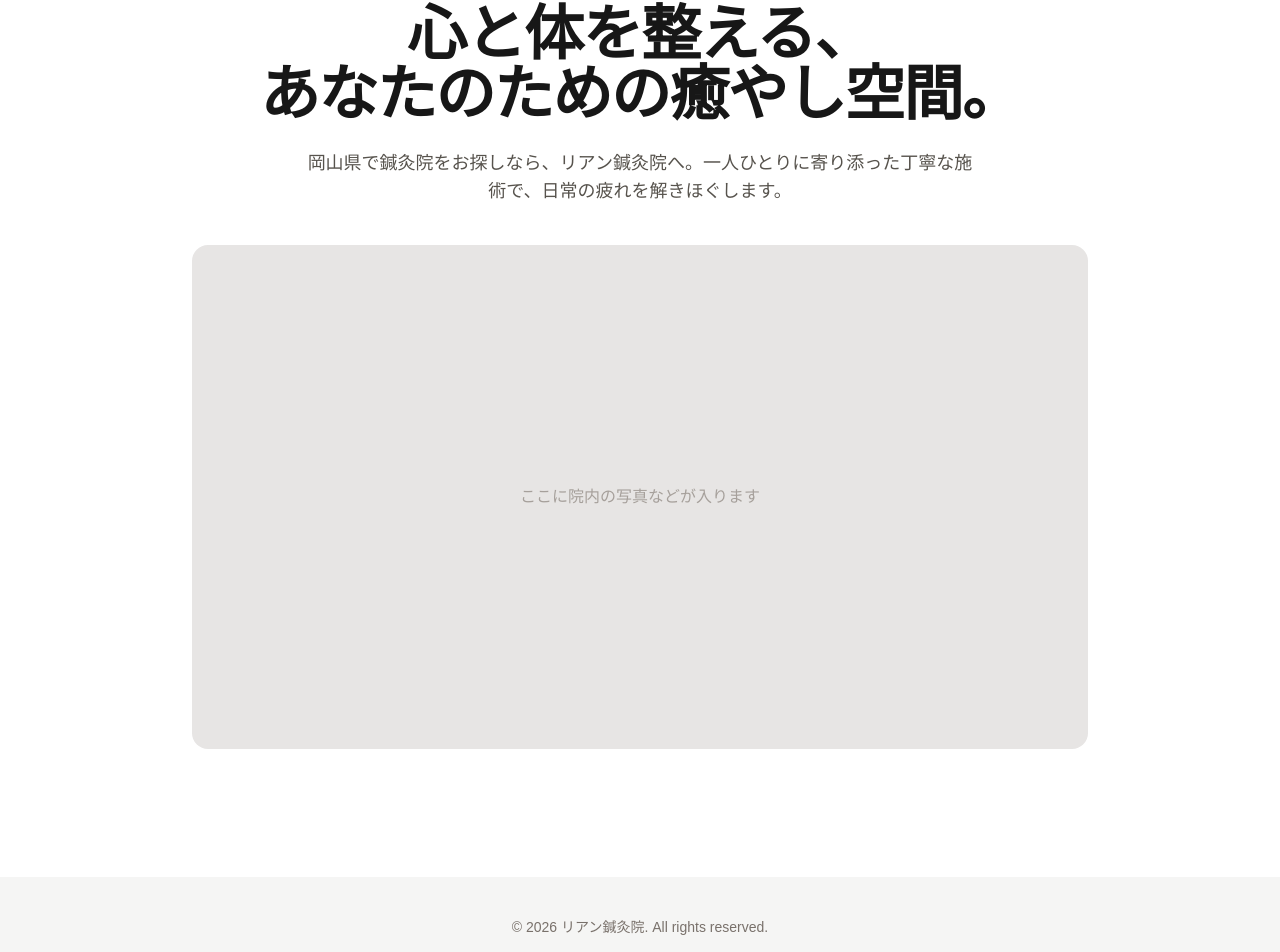
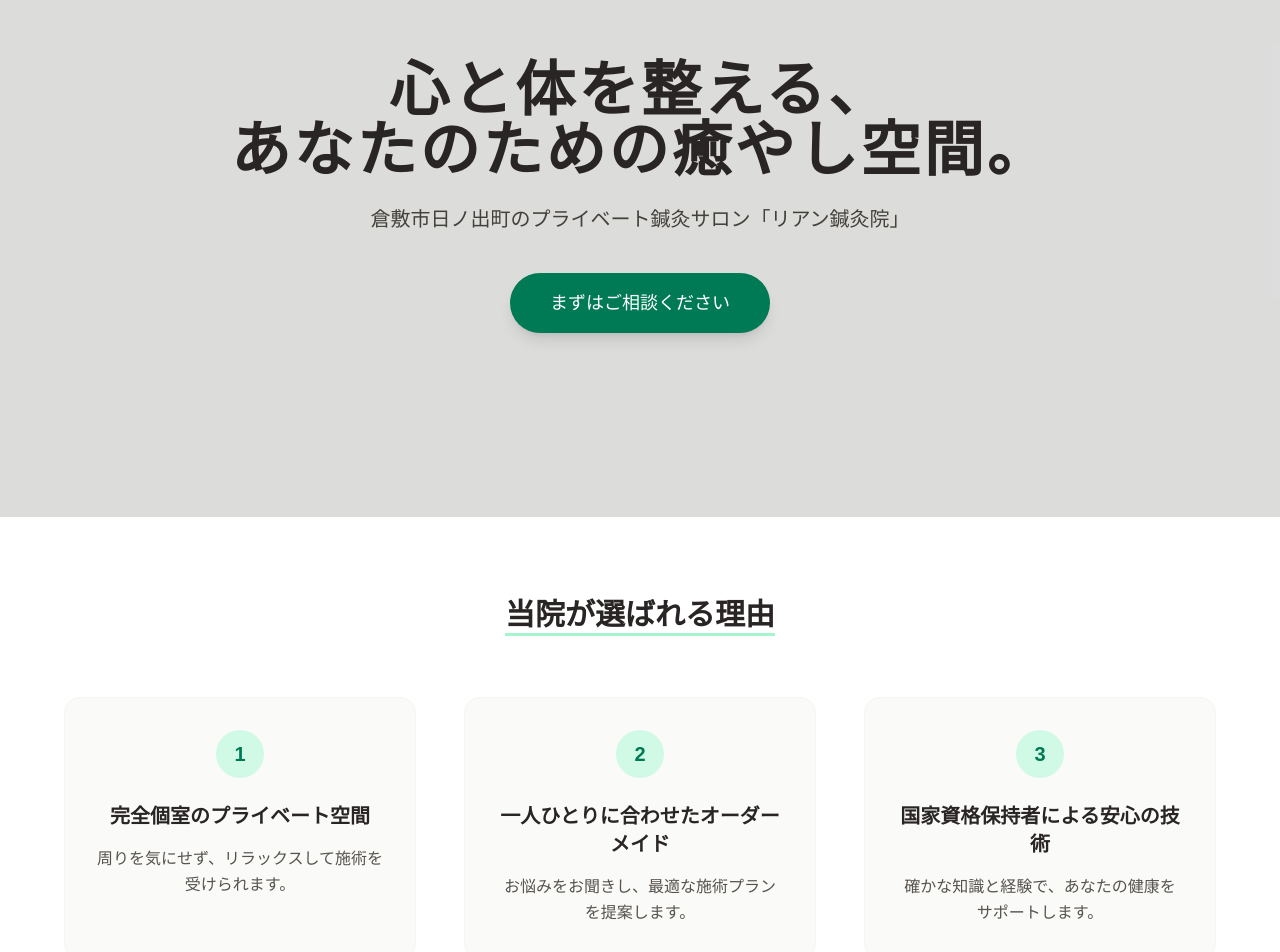
Before and after one commit to lien-shinkyuin/lien-shinkyuin, a Next.js app: page / in a window 1280 px wide. Shown: the part 211-1163 px from the top of the page. Built offline with nearby package versions, Linux system fonts and the light colour scheme.

Commit message:
トップページをリッチに更新

```diff
--- a/app/access/page.tsx
+++ b/app/access/page.tsx
@@ -16,7 +16,6 @@ export default function AccessPage() {
             <p className="text-stone-700 leading-relaxed">
               〒710-0063<br />
               岡山県倉敷市日ノ出町1丁目5-15<br />
-              （※実際の住所に書き換えてください）
             </p>
           </div>
 
--- a/app/page.tsx
+++ b/app/page.tsx
@@ -1,21 +1,64 @@
 import React from 'react';
 
-export default function Home() {
+export default function HomePage() {
   return (
-    <div>
-      {/* メインコンテンツのみ残す */}
-      <main className="flex flex-col items-center justify-center py-32 px-4 text-center">
-        <h1 className="text-5xl font-extrabold tracking-tight sm:text-6xl mb-6">
-          心と体を整える、<br />
-          あなたのための癒やし空間。
-        </h1>
-        <p className="max-w-2xl text-lg text-stone-600 mb-10">
-          岡山県で鍼灸院をお探しなら、リアン鍼灸院へ。一人ひとりに寄り添った丁寧な施術で、日常の疲れを解きほぐします。
-        </p>
-        <div className="w-full max-w-4xl aspect-video bg-stone-200 rounded-2xl flex items-center justify-center text-stone-400">
-          ここに院内の写真などが入ります
+    <main>
+      {/* メインビジュアル（ヒーローセクション） */}
+      <section className="relative h-[80vh] flex items-center justify-center bg-stone-100">
+        <div className="absolute inset-0 bg-black/10 z-10"></div>
+        {/* 本来はここに院内の素敵な写真を入れます */}
+        <div className="relative z-20 text-center px-4">
+          <h1 className="text-4xl md:text-6xl font-bold text-stone-800 mb-6 tracking-wider">
+            心と体を整える、<br />あなたのための癒やし空間。
+          </h1>
+          <p className="text-lg md:text-xl text-stone-700 mb-10">
+            倉敷市日ノ出町のプライベート鍼灸サロン「リアン鍼灸院」
+          </p>
+          <a href="/access" className="inline-block bg-emerald-700 text-white px-10 py-4 rounded-full text-lg font-medium hover:bg-emerald-800 transition shadow-lg">
+            まずはご相談ください
+          </a>
         </div>
-      </main>
-    </div>
+      </section>
+
+      {/* 当院の3つの特長 */}
+      <section className="py-20 px-6 bg-white">
+        <div className="max-w-6xl mx-auto">
+          <h2 className="text-3xl font-bold text-center text-stone-800 mb-16 underline decoration-emerald-200 underline-offset-8">
+            当院が選ばれる理由
+          </h2>
+          <div className="grid md:grid-cols-3 gap-12">
+            {[
+              { title: "完全個室のプライベート空間", desc: "周りを気にせず、リラックスして施術を受けられます。" },
+              { title: "一人ひとりに合わせたオーダーメイド", desc: "お悩みをお聞きし、最適な施術プランを提案します。" },
+              { title: "国家資格保持者による安心の技術", desc: "確かな知識と経験で、あなたの健康をサポートします。" }
+            ].map((item, i) => (
+              <div key={i} className="text-center p-8 rounded-2xl bg-stone-50 border border-stone-100 hover:shadow-md transition">
+                <div className="w-12 h-12 bg-emerald-100 text-emerald-700 rounded-full flex items-center justify-center mx-auto mb-6 text-xl font-bold">
+                  {i + 1}
+                </div>
+                <h3 className="text-xl font-bold mb-4 text-stone-800">{item.title}</h3>
+                <p className="text-stone-600 leading-relaxed">{item.desc}</p>
+              </div>
+            ))}
+          </div>
+        </div>
+      </section>
+
+      {/* メッセージセクション */}
+      <section className="py-20 px-6 bg-emerald-50">
+        <div className="max-w-4xl mx-auto flex flex-col md:flex-row items-center gap-12">
+          <div className="w-full md:w-1/2 aspect-[3/4] bg-stone-200 rounded-2xl shadow-inner flex items-center justify-center text-stone-400">
+            ここに先生の写真を<br />入れたいですね！
+          </div>
+          <div className="w-full md:w-1/2">
+            <h2 className="text-2xl font-bold text-stone-800 mb-6">「つながり」を大切にする鍼灸院</h2>
+            <p className="text-stone-700 leading-relaxed mb-6">
+              院名の「Lien（リアン）」はフランス語で「絆・つながり」を意味します。<br /><br />
+              患者様との対話を大切にし、痛みや不調の改善だけでなく、毎日を笑顔で過ごせるようお手伝いをしたいと考えています。倉敷の皆様に愛される場所を目指して、心を込めて施術いたします。
+            </p>
+          </div>
+        </div>
+      </section>
+    </main>
   );
 }
```
